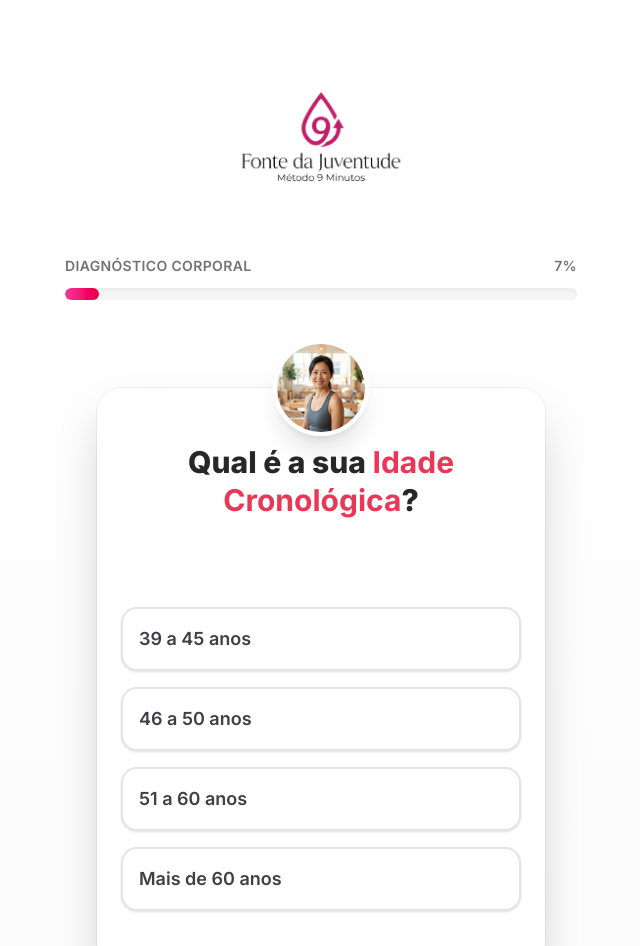
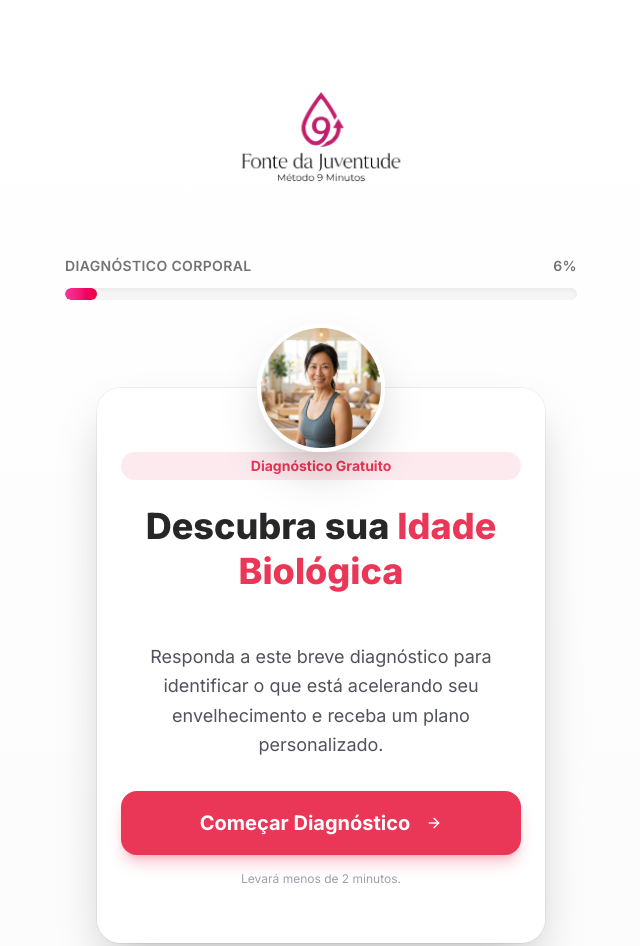
Before and after one commit to XGINKKK/fontedajuventude, a Next.js app: page / in a window 1280 px wide. Shown: the top 946 px of the page, without its empty margins (319-959 px from the left). Built offline with nearby package versions, Linux system fonts and the light colour scheme.

Commit message:
feat: add welcome step and refine quiz flow

```diff
--- a/src/app/page.tsx
+++ b/src/app/page.tsx
@@ -3,6 +3,7 @@
 import { QuizProvider, useQuiz } from "@/lib/quiz-context";
 import { QuizLayout } from "@/components/quiz/quiz-layout";
 import { StepAge } from "@/components/quiz/steps/step-age";
+import { StepWelcome } from "@/components/quiz/steps/step-welcome";
 import { StepMetabolism } from "@/components/quiz/steps/step-metabolism"; // New
 import { StepGoal } from "@/components/quiz/steps/step-goal";
 import { StepProblemArea }
@@ -24,21 +25,22 @@ function QuizContent() {
 
   return (
     <QuizLayout>
-      {step === 1 && <StepAge />}
-      {step === 2 && <StepMetabolism />}
-      {step === 3 && <StepGoal />}
-      {step === 4 && <StepProblemArea />}
-      {step === 5 && <StepSymptoms />}
-      {step === 6 && <StepStress />}
-      {step === 7 && <StepSkin />}
-      {step === 8 && <StepPreviousAttempts />}
-      {step === 9 && <StepExercise />}
-      {step === 10 && <StepPain />}
-      {step === 11 && <StepTime />}
-      {step === 12 && <StepTransition />}
-      {step === 13 && <StepHeight />}
-      {step === 14 && <StepWeight />}
-      {step === 15 && <StepResult />}
+      {step === 1 && <StepWelcome />}
+      {step === 2 && <StepAge />}
+      {step === 3 && <StepMetabolism />}
+      {step === 4 && <StepGoal />}
+      {step === 5 && <StepProblemArea />}
+      {step === 6 && <StepSymptoms />}
+      {step === 7 && <StepStress />}
+      {step === 8 && <StepSkin />}
+      {step === 9 && <StepPreviousAttempts />}
+      {step === 10 && <StepExercise />}
+      {step === 11 && <StepPain />}
+      {step === 12 && <StepTime />}
+      {step === 13 && <StepTransition />}
+      {step === 14 && <StepHeight />}
+      {step === 15 && <StepWeight />}
+      {step === 16 && <StepResult />}
     </QuizLayout>
   );
 }
--- a/src/components/quiz/steps/step-age.tsx
+++ b/src/components/quiz/steps/step-age.tsx
@@ -21,14 +21,8 @@ export function StepAge() {
     };
 
     return (
-        <div className="w-full max-w-md mx-auto relative mt-12">
-            <div className="absolute left-1/2 -translate-x-1/2 -top-12 z-10">
-                <div className="w-24 h-24 rounded-full overflow-hidden border-4 border-white shadow-xl">
-                    <img src="/images/trainer.png" alt="Ellen Nakamura" className="w-full h-full object-cover" />
-                </div>
-            </div>
-            <StepCard title={<span>Qual é a sua <span className="text-primary font-bold">Idade Cronológica</span>?</span>}>
-                <div className="grid gap-4 pt-6">
+        <StepCard title={<span>Qual é a sua <span className="text-primary font-bold">Idade Atual</span>?</span>}>
+            <div className="grid gap-4">
                 {options.map((option) => (
                     <SelectionCard
                         key={option.value}
@@ -40,6 +34,5 @@ export function StepAge() {
                 ))}
             </div>
         </StepCard>
-        </div>
     );
 }
--- /dev/null
+++ b/src/components/quiz/steps/step-welcome.tsx
@@ -0,0 +1,49 @@
+"use client";
+
+import React from "react";
+import { Card, CardContent, CardHeader, CardTitle } from "@/components/ui/card";
+import { Button } from "@/components/ui/button";
+import { useQuiz } from "@/lib/quiz-context";
+import { ArrowRight } from "lucide-react";
+
+export function StepWelcome() {
+    const { nextStep } = useQuiz();
+
+    return (
+        <div className="w-full max-w-md mx-auto relative mt-12">
+            <div className="absolute left-1/2 -translate-x-1/2 -top-16 z-10">
+                <div className="w-32 h-32 rounded-full overflow-hidden border-4 border-white shadow-2xl">
+                    <img src="/images/trainer.png" alt="Ellen Nakamura" className="w-full h-full object-cover" />
+                </div>
+            </div>
+
+            <Card className="border-none shadow-2xl bg-white/90 backdrop-blur-sm rounded-3xl overflow-visible ring-1 ring-black/5 pt-16">
+                <CardHeader className="text-center pb-2 px-6">
+                    <div className="inline-block bg-primary/10 text-primary px-3 py-1 rounded-full text-sm font-bold mb-4">
+                        Diagnóstico Gratuito
+                    </div>
+                    <CardTitle className="text-3xl md:text-4xl font-extrabold text-zinc-800 leading-tight">
+                        Descubra sua <span className="text-primary">Idade Biológica</span>
+                    </CardTitle>
+                </CardHeader>
+                <CardContent className="px-6 pb-8 pt-4 text-center">
+                    <p className="text-zinc-600 mb-8 text-lg leading-relaxed">
+                        Responda a este breve diagnóstico para identificar o que está acelerando seu envelhecimento e receba um plano personalizado.
+                    </p>
+
+                    <Button
+                        onClick={nextStep}
+                        className="w-full bg-primary hover:bg-primary/90 text-white text-xl font-bold py-8 rounded-2xl shadow-lg shadow-primary/30 transition-all hover:scale-[1.02] active:scale-[0.98] group"
+                    >
+                        Começar Diagnóstico
+                        <ArrowRight className="ml-2 w-6 h-6 group-hover:translate-x-1 transition-transform" />
+                    </Button>
+
+                    <p className="mt-4 text-xs text-zinc-400">
+                        Levará menos de 2 minutos.
+                    </p>
+                </CardContent>
+            </Card>
+        </div>
+    );
+}
--- a/src/lib/quiz-context.tsx
+++ b/src/lib/quiz-context.tsx
@@ -47,7 +47,7 @@ interface QuizContextType {
 
 const QuizContext = createContext<QuizContextType | undefined>(undefined);
 
-const TOTAL_STEPS = 15;
+const TOTAL_STEPS = 16;
 
 export function QuizProvider({ children }: { children: ReactNode }) {
     const [step, setStep] = useState(1);
```
Lines whose indentation alone changed are shown as unchanged.
